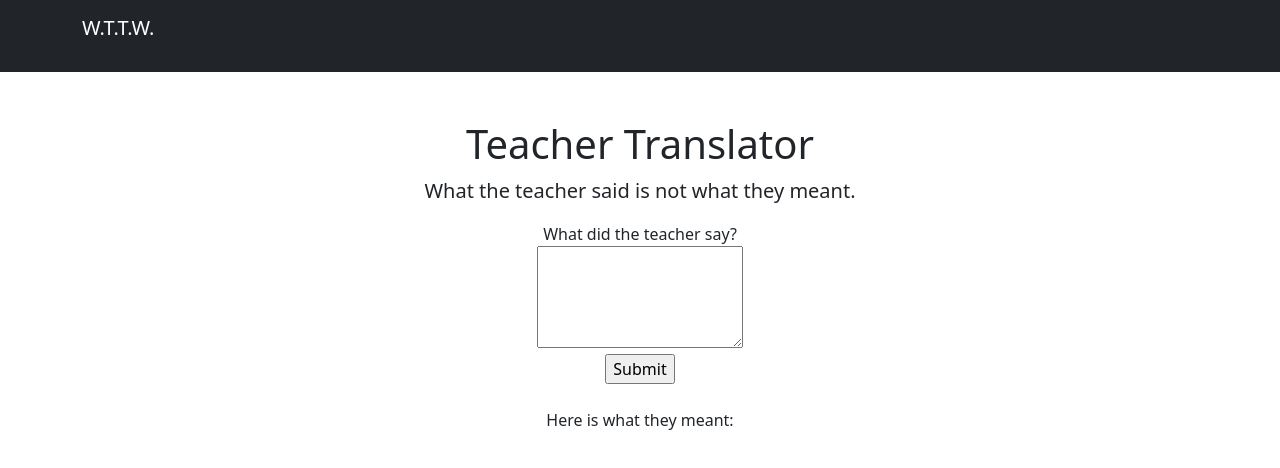
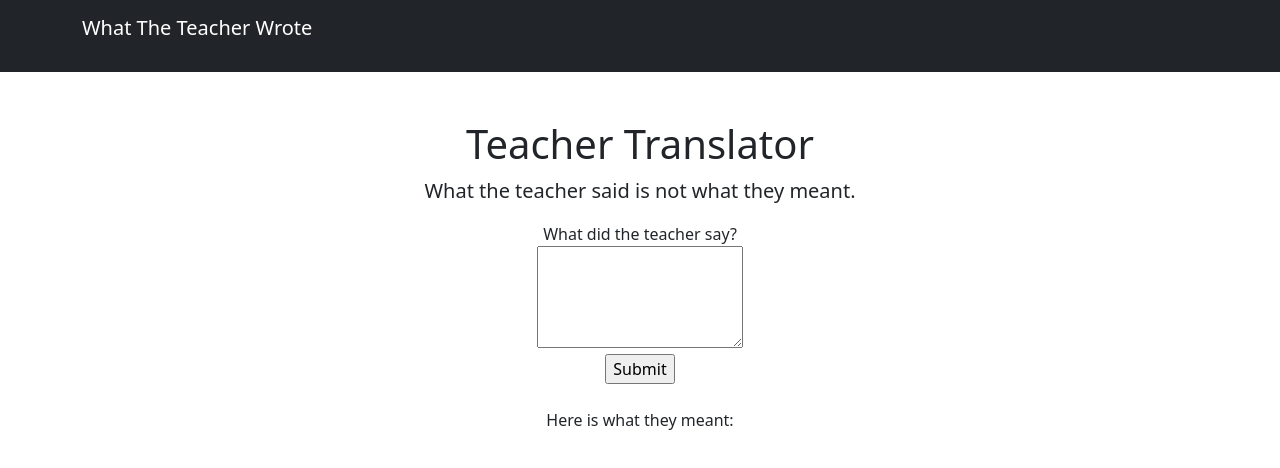
Before and after one commit to whattheteacherwrote/whattheteacherwrote.github.io, a plain HTML site: page index.html in a window 1280 px wide. Drawn offline with nearby package versions, Linux system fonts and the light colour scheme.

Commit message:
Update index.html

```diff
--- a/index.html
+++ b/index.html
@@ -15,7 +15,7 @@
         <!-- Responsive navbar-->
         <nav class="navbar navbar-expand-lg navbar-dark bg-dark">
             <div class="container">
-                <p class="navbar-brand">W.T.T.W.</p>
+                <p class="navbar-brand">What The Teacher Wrote</p>
             </div>
         </nav>
         <!-- Page content-->
```
